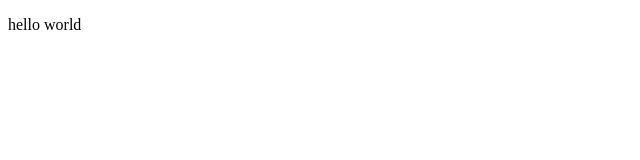
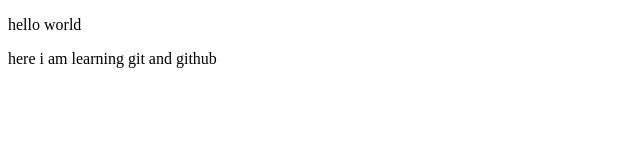
Before and after one commit to saurabgurung/localrepo, a plain HTML site: page index.html in a window 1280 px wide. Shown: the whole page, without its empty margins (0-640 px from the left). Drawn offline with Linux system fonts and the light colour scheme.

Commit message:
changes in f1

```diff
--- a/index.html
+++ b/index.html
@@ -7,5 +7,7 @@
 </head>
 <body>
     <p>hello world</p>
+    <p>here i am learning git and github</p>
+
 </body>
 </html>
```
